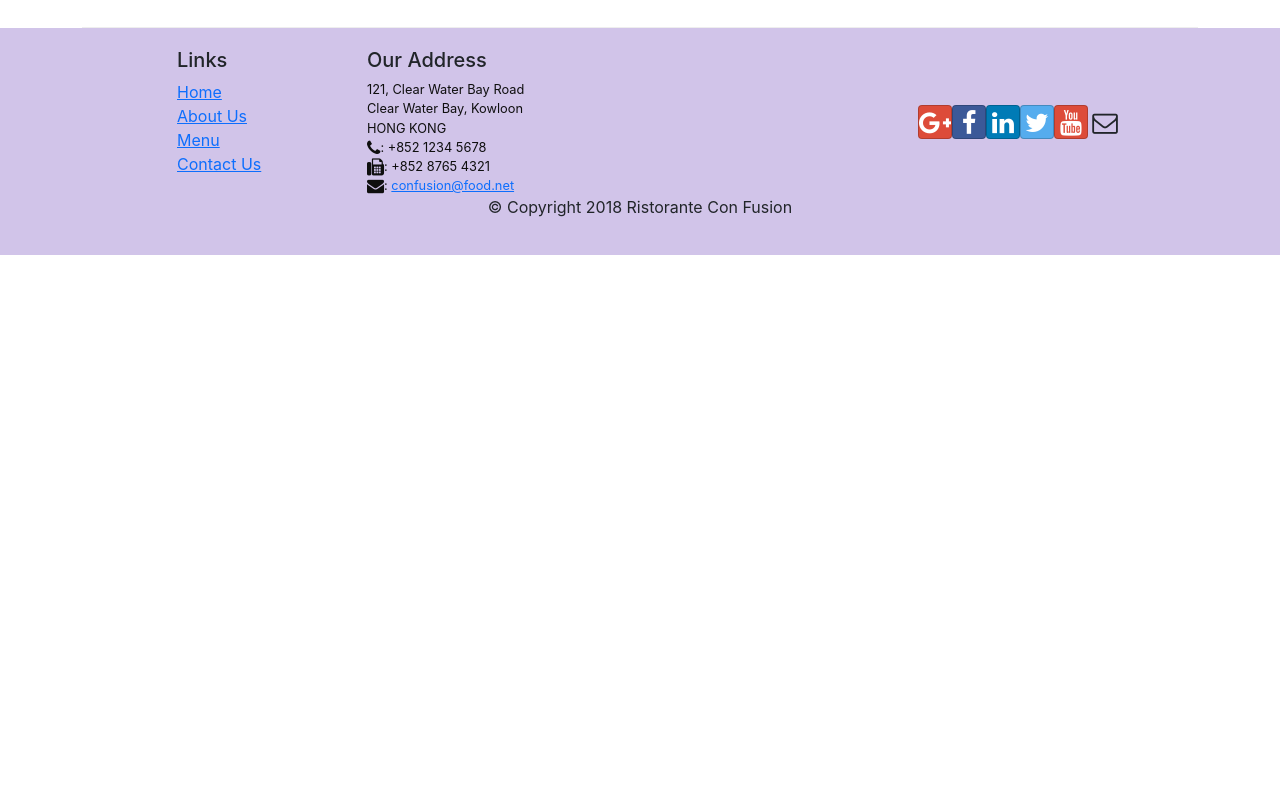
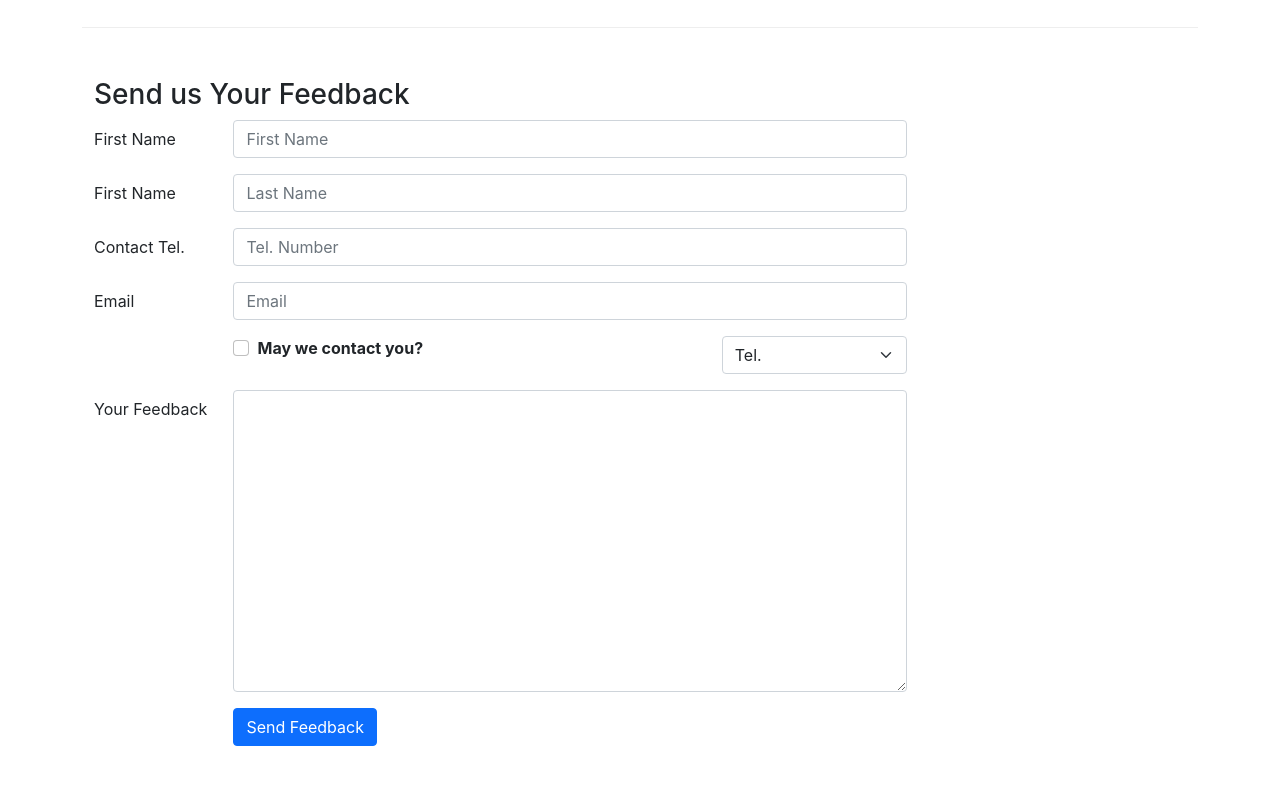
Before and after one commit to Santagar7/conFusion, a React (Create React App) app: page /contactus in a window 1280 px wide. Shown: the part 820-1620 px from the top of the page. Before the commit the page ends 1075 px from the top, so only its background shows below. Built offline with nearby package versions, Linux system fonts and the light colour scheme.

Commit message:
Controlled Forms

```diff
--- a/src/components/ContactComponent.js
+++ b/src/components/ContactComponent.js
@@ -1,9 +1,45 @@
-import React from 'react';
-import {Breadcrumb, BreadcrumbItem} from "reactstrap";
+import React, {Component} from 'react';
+import {Breadcrumb, BreadcrumbItem, Button, Form, FormGroup, Label, Input, Col} from "reactstrap";
 import {Link} from "react-router-dom";
 
-function Contact(props) {
-    return(
+class Contact extends Component {
+
+    constructor(props, context) {
+        super(props, context);
+
+        this.state = {
+            firstName: "",
+            lastName: "",
+            telNum: "",
+            email: "",
+            agree: false,
+            contactType: "Tel.",
+            message: "",
+        }
+
+        this.handleSubmit = this.handleSubmit.bind(this);
+        this.handleInputChange = this.handleInputChange.bind(this);
+    }
+
+    handleInputChange = (event) => {
+        const target = event.target;
+        const value = target.type === 'checkbox' ? target.checked : target.value;
+        const name = target.name;
+
+        this.setState({
+            [name]: value
+        })
+
+    }
+
+    handleSubmit = (event) => {
+        console.log("Current State is: " + JSON.stringify(this.state));
+        alert("Current State is: " + JSON.stringify(this.state));
+        event.preventDefault();
+    }
+
+    render() {
+        return (
             <div className="container">
                 <div className={"row"}>
                     <Breadcrumb>
@@ -22,12 +58,13 @@
                     <div className="col-12 col-sm-4 offset-sm-1">
                         <h5>Our Address</h5>
                         <address>
-                        121, Clear Water Bay Road<br />
-                        Clear Water Bay, Kowloon<br />
-                        HONG KONG<br />
-                        <i className="fa fa-phone"></i>: +852 1234 5678<br />
-                        <i className="fa fa-fax"></i>: +852 8765 4321<br />
-                        <i className="fa fa-envelope"></i>: <a href="mailto:confusion@food.net">confusion@food.net</a>
+                            121, Clear Water Bay Road<br/>
+                            Clear Water Bay, Kowloon<br/>
+                            HONG KONG<br/>
+                            <i className="fa fa-phone"></i>: +852 1234 5678<br/>
+                            <i className="fa fa-fax"></i>: +852 8765 4321<br/>
+                            <i className="fa fa-envelope"></i>: <a
+                            href="mailto:confusion@food.net">confusion@food.net</a>
                         </address>
                     </div>
                     <div className="col-12 col-sm-6 offset-sm-1">
@@ -35,14 +72,84 @@
                     </div>
                     <div className="col-12 col-sm-11 offset-sm-1">
                         <div className="btn-group" role="group">
-                        <a role="button" className="btn btn-primary" href="tel:+85212345678"><i className="fa fa-phone"></i> Call</a>
+                            <a role="button" className="btn btn-primary" href="tel:+85212345678"><i
+                                className="fa fa-phone"></i> Call</a>
                             <a role="button" className="btn btn-info"><i className="fa fa-skype"></i> Skype</a>
-                        <a role="button" className="btn btn-success" href="mailto:confusion@food.net"><i className="fa fa-envelope-o"></i> Email</a>
+                            <a role="button" className="btn btn-success" href="mailto:confusion@food.net"><i
+                                className="fa fa-envelope-o"></i> Email</a>
                         </div>
+                    </div>
+                </div>
+                <div className="row row-content">
+                    <div className={"col-12"}>
+                        <h3>Send us Your Feedback</h3>
+                    </div>
+                    <div className={"col-12 col-md-9"}>
+                        <Form onSubmit={this.handleSubmit}>
+                            <FormGroup row>
+                                <Label htmlFor={"firstname"} md={2}>First Name</Label>
+                                <Col md={10}>
+                                    <Input type="text" id={"firstname"} name={"firstName"} placeholder={"First Name"}
+                                           value={this.state.firstName} onChange={this.handleInputChange}/>
+                                </Col>
+                            </FormGroup>
+                            <FormGroup row>
+                                <Label htmlFor={"lastname"} md={2}>First Name</Label>
+                                <Col md={10}>
+                                    <Input type="text" id={"lastname"} name={"lastName"} placeholder={"Last Name"}
+                                           value={this.state.lastName} onChange={this.handleInputChange}/>
+                                </Col>
+                            </FormGroup>
+                            <FormGroup row>
+                                <Label htmlFor={"telnum"} md={2}>Contact Tel.</Label>
+                                <Col md={10}>
+                                    <Input type="tel" id={"telnum"} name={"telNum"} placeholder={"Tel. Number"}
+                                           value={this.state.telNum} onChange={this.handleInputChange}/>
+                                </Col>
+                            </FormGroup>
+                            <FormGroup row>
+                                <Label htmlFor={"email"} md={2}>Email</Label>
+                                <Col md={10}>
+                                    <Input type="email" id={"email"} name={"email"} placeholder={"Email"}
+                                           value={this.state.email} onChange={this.handleInputChange}/>
+                                </Col>
+                            </FormGroup>
+                            <FormGroup row>
+                                <Col md={{size: 6, offset: 2}}>
+                                    <FormGroup check>
+                                        <Label check>
+                                            <Input type="checkbox" id={"agree"} name={"agree"}
+                                                   checked={this.state.agree} onChange={this.handleInputChange}/>{' '}
+                                            <strong>May we contact you?</strong>
+                                        </Label>
+                                    </FormGroup>
+                                </Col>
+                                <Col md={{size: 3, offset: 1}}>
+                                    <Input type="select" name="contactType" id="contactType"
+                                           value={this.state.contactType} onChange={this.handleInputChange}>
+                                        <option value="Tel.">Tel.</option>
+                                        <option value="Email">Email</option>
+                                    </Input>
+                                </Col>
+                            </FormGroup>
+                            <FormGroup row>
+                                <Label htmlFor={"message"} md={2}>Your Feedback</Label>
+                                <Col md={10}>
+                                    <Input type="textarea" id={"message"} name={"message"} rows={"12"}
+                                           value={this.state.message} onChange={this.handleInputChange}/>
+                                </Col>
+                            </FormGroup>
+                            <FormGroup row>
+                                <Col md={{size: 10, offset: 2}}>
+                                    <Button type="submit" value="submit" color="primary">Send Feedback</Button>
+                                </Col>
+                            </FormGroup>
+                        </Form>
                     </div>
                 </div>
             </div>
         );
     }
+}
 
 export default Contact;
```
Lines whose indentation alone changed are shown as unchanged.
